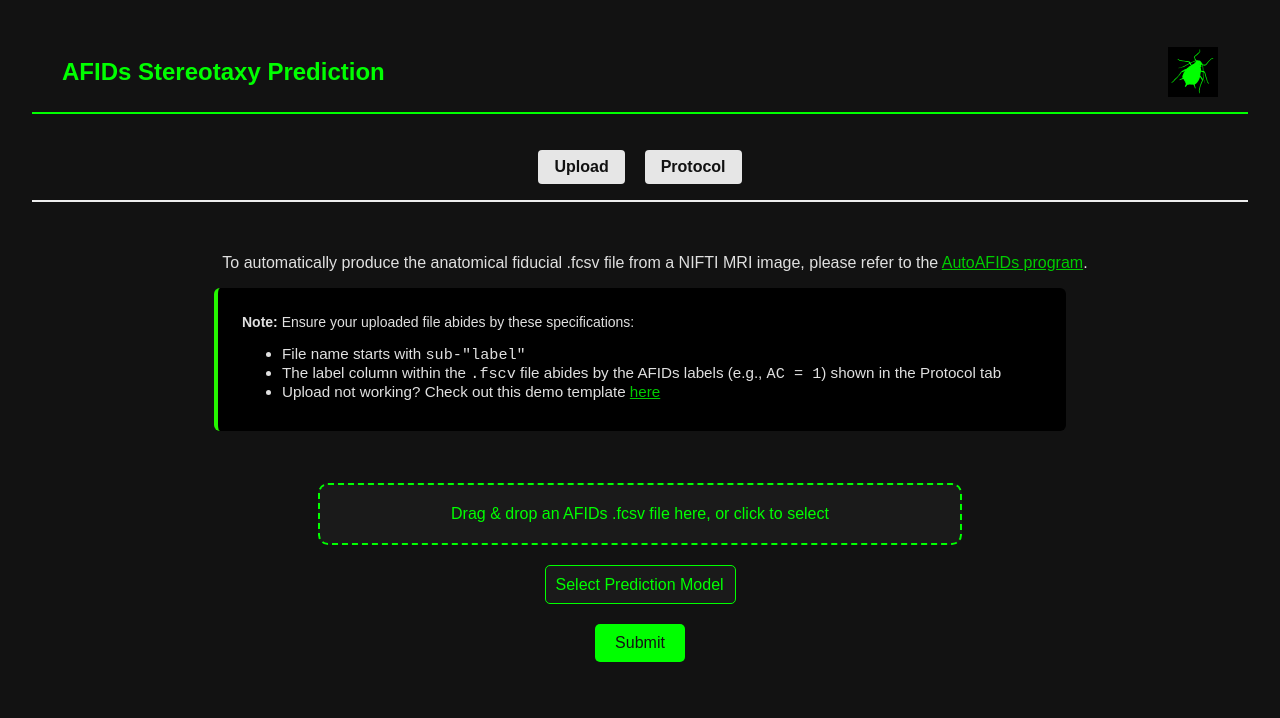
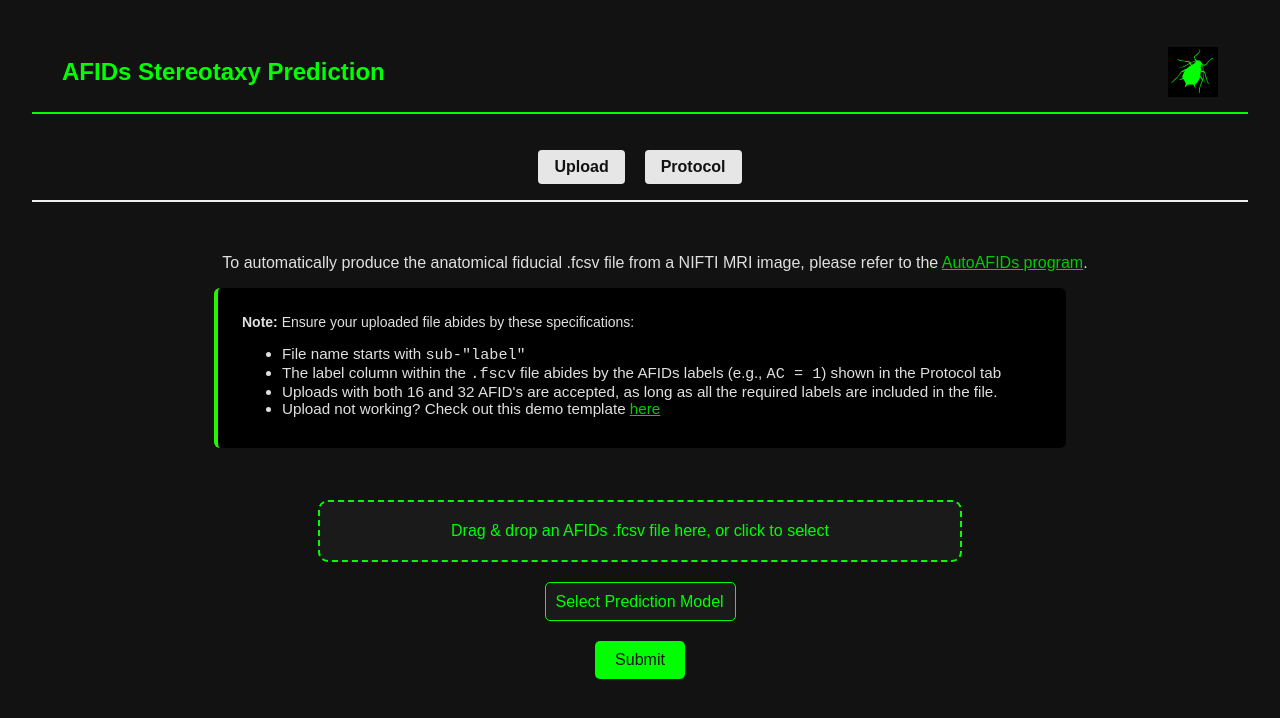
Before and after one commit to jclauneurolab/stereotactic-target-pred, a React (Vite) app in the folder stereotactic_target_pred/frontend/: page / in a window 1280 px wide. Shown: the top 718 px of the page. Built offline with nearby package versions, Linux system fonts and the light colour scheme.

Commit message:
Change template to 16 afids, add content about accepting both 16 and 32 afid files

```diff
--- a/stereotactic_target_pred/frontend/src/components/file_upload.jsx
+++ b/stereotactic_target_pred/frontend/src/components/file_upload.jsx
@@ -82,6 +82,7 @@ const FileUpload = () => {
             <ul>
               <li>File name starts with <code>sub-"label"</code></li>
               <li>The label column within the <code>.fscv</code> file abides by the AFIDs labels (e.g., <code>AC = 1</code>) shown in the Protocol tab</li>
+              <li>Uploads with both 16 and 32 AFID's are accepted, as long as all the required labels are included in the file.</li>
               <li>Upload not working? Check out this demo template <a href="/public/tpl-MNI2009cAsym_afids.fcsv" download>here</a></li>
             </ul>
             </div>
```
Also changed, not shown: 1 other file (tests, documents, lock files or other folders).
